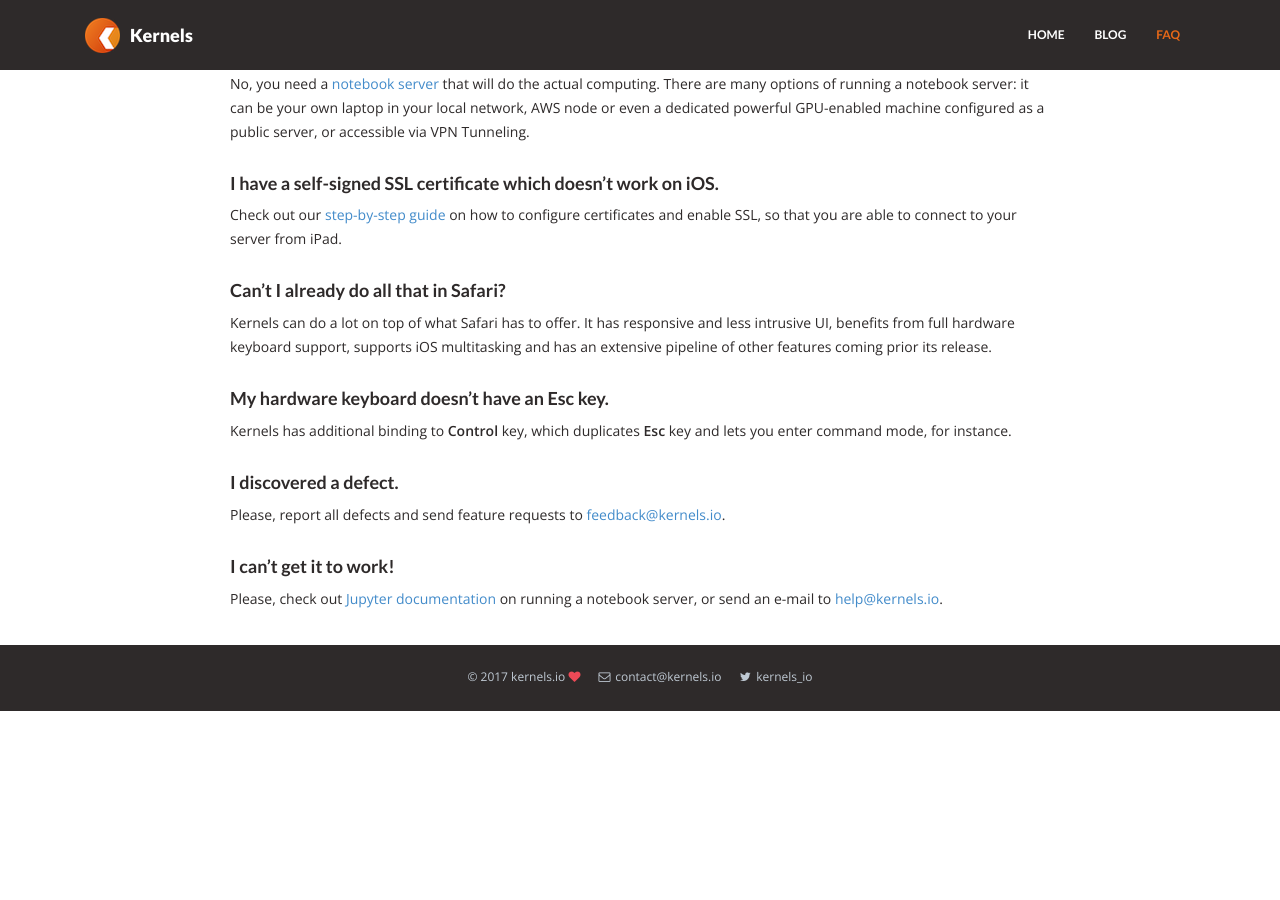
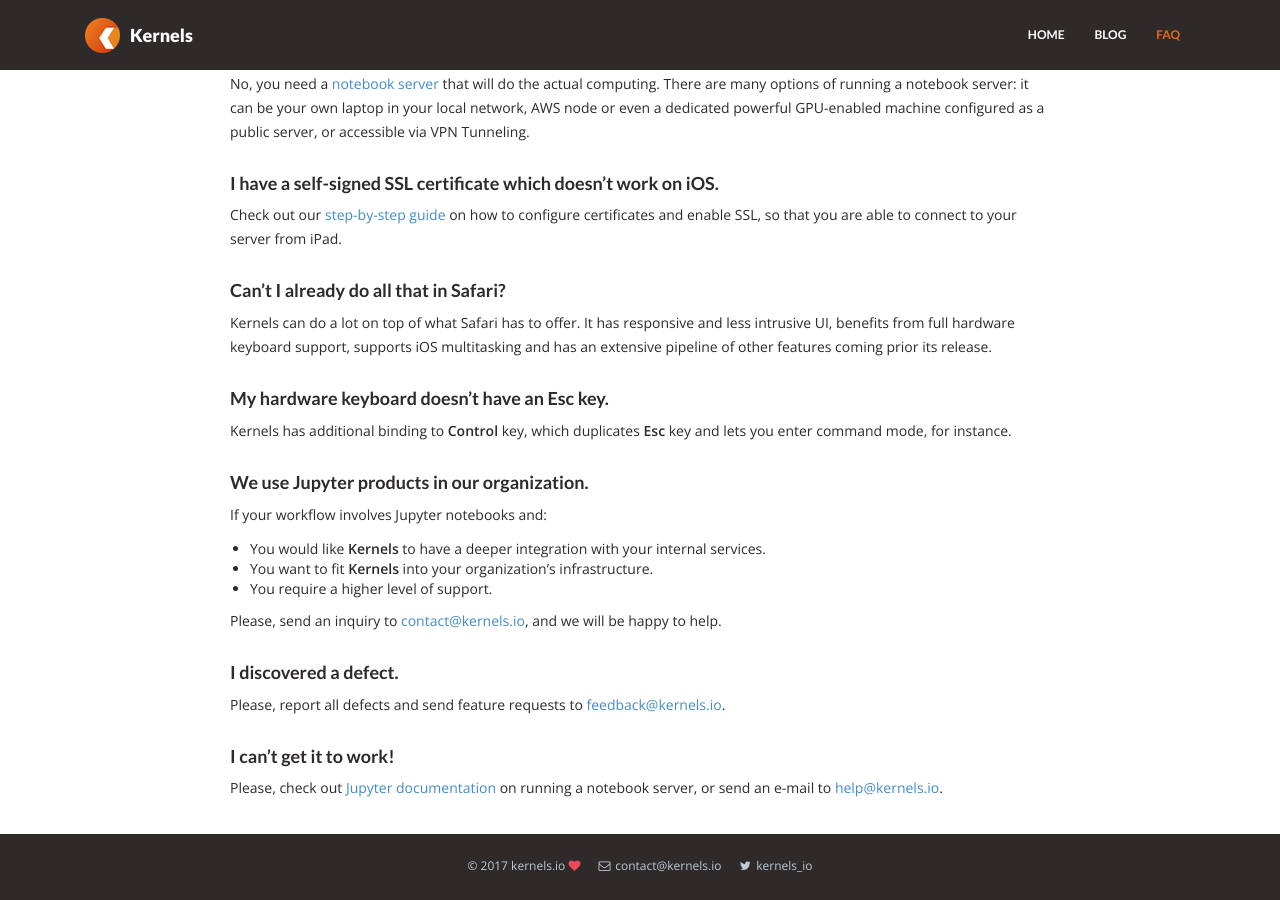
Before and after one commit to test-juno-sh/juno-website-test, a Jekyll site: the page built from _posts/2017-09-01-faq.markdown, in a window 1280 px wide and 900 px high, scrolled down 538 px. Built offline with Jekyll 4.4.1, drawn with Linux system fonts in a browser that asks for light colours; nearby versions of some CDN libraries; before the commit the page ends 1249 px from its top, so only the background shows below that.

Commit message:
Add a note for organizations.

```diff
--- a/_posts/2017-09-01-faq.markdown
+++ b/_posts/2017-09-01-faq.markdown
@@ -29,6 +29,14 @@
 #### My hardware keyboard doesn’t have an Esc key.
 Kernels has additional binding to **Control** key, which duplicates **Esc** key and lets you enter command mode, for instance.
 
+#### We use Jupyter products in our organization.
+If your workflow involves Jupyter notebooks and:
+* You would like **Kernels** to have a deeper integration with your internal services.
+* You want to fit **Kernels** into your organization's infrastructure.
+* You require a higher level of support.
+
+Please, send an inquiry to [contact@kernels.io](mailto:contact@kernels.io), and we will be happy to help.
+
 #### I discovered a defect.
 Please, report all defects and send feature requests to [feedback@kernels.io](mailto:feedback@kernels.io).
 
```
